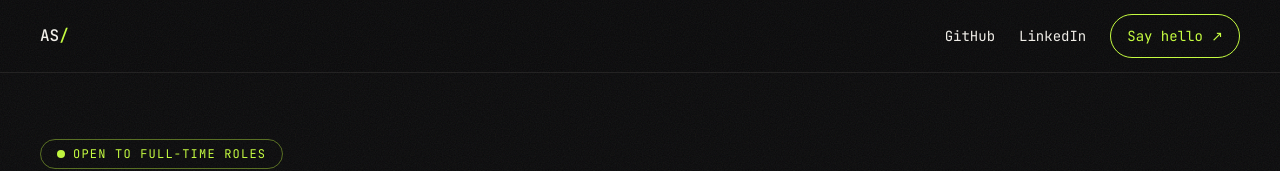
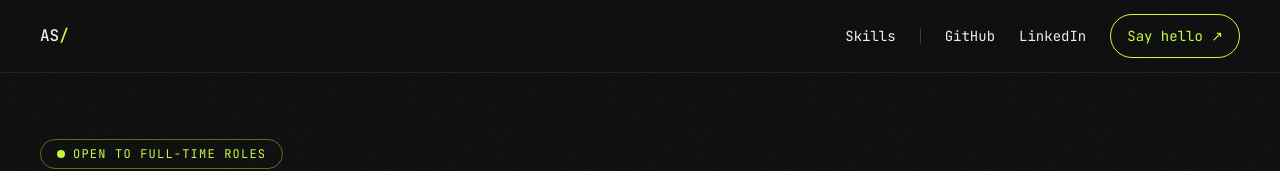
Before and after one commit to amanjot1800/portfolio, a Next.js app: page / in a window 1280 px wide. Shown: the top 171 px of the page. Built offline with nearby package versions, Linux system fonts and the light colour scheme.

Commit message:
feat: add skills link to navigation

```diff
--- a/components/layout/nav.tsx
+++ b/components/layout/nav.tsx
@@ -1,5 +1,6 @@
 import Link from "next/link";
 import { Container } from "@/components/ui/container";
+import { sectionLinks } from "@/data/navigation";
 import { profile } from "@/data/profile";
 
 export function Nav() {
@@ -11,6 +12,12 @@ export function Nav() {
         </Link>
 
         <nav aria-label="Main" className="flex items-center gap-6">
+          {sectionLinks.map((link) => (
+            <Link key={link.href} href={link.href} className="transition-colors hover:text-accent">
+              {link.label}
+            </Link>
+          ))}
+          <span className="hidden h-4 w-px bg-line-strong sm:block" aria-hidden="true" />
           <a
             href={profile.links.github}
             target="_blank"
--- /dev/null
+++ b/data/navigation.ts
@@ -0,0 +1,7 @@
+export type NavLink = {
+  label: string;
+  href: string;
+};
+
+/** Page sections shown in the nav, in page order. */
+export const sectionLinks: NavLink[] = [{ label: "Skills", href: "/#skills" }];
```
